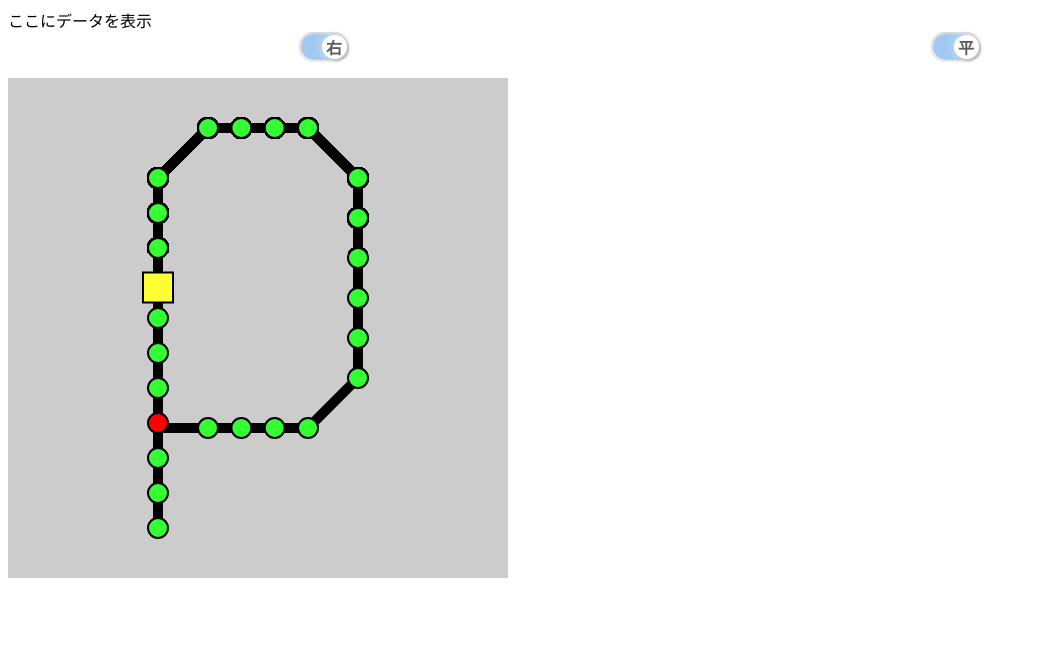
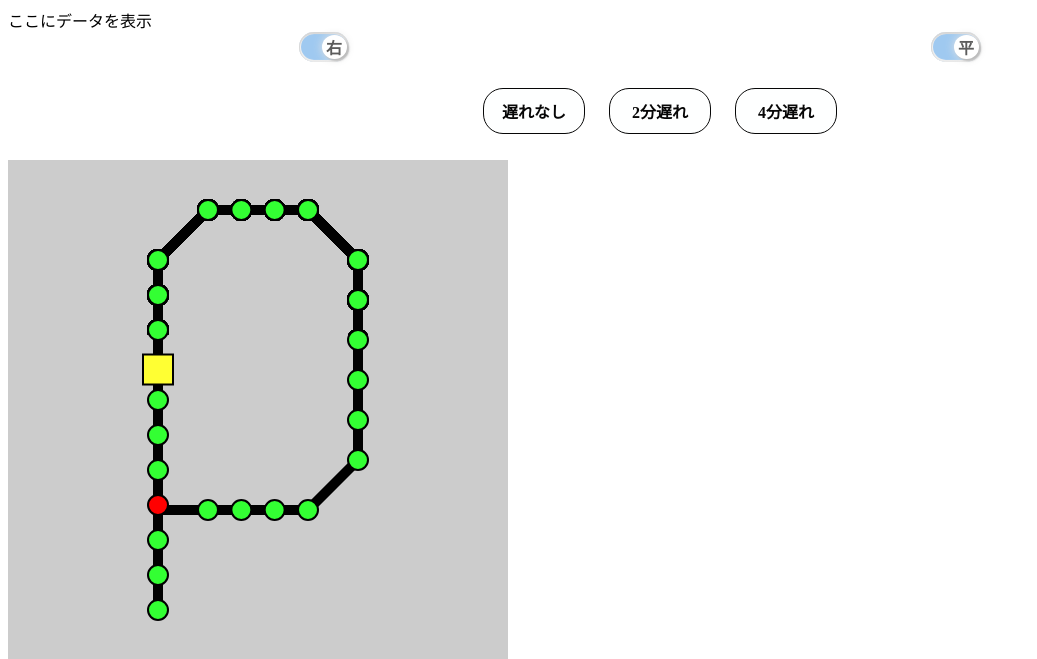
Before and after one commit to Moon-landing-Tsukuba/busvis, a PHP site: page / in a window 1280 px wide. Shown: the top 659 px of the page, without its empty margins (0-1037 px from the left). Run offline with PHP 8.4, Linux system fonts and the light colour scheme.

Commit message:
ユーザーからの反応を貰うボタンを追加(途中)

```diff
--- a/index.html
+++ b/index.html
@@ -15,6 +15,14 @@
             <div class="btn switch-holiday-weekday weekday"></div>
         </div>
 
+        <div class="user-reaction-box">
+            <ul>
+                <li class="reaction-item" data-late="0">遅れなし</li>
+                <li class="reaction-item" data-late="2">2分遅れ</li>
+                <li class="reaction-item" data-late="4">4分遅れ</li>
+            </ul>
+        </div>
+
         <p id="helloworld"></p>
         <p id="testdis"></p>
         <div id="container"></div>
--- a/index.js
+++ b/index.js
@@ -27,6 +27,16 @@ document.querySelector(".switch-holiday-weekday").addEventListener("click",(even
   }
   decide_timetable(administrator);
   console.log(administrator);
+})
+
+const reactions = document.querySelectorAll(".reaction-item");
+reactions.forEach(reaction => {
+  reaction.addEventListener("click", () => {
+    const late = reaction.dataset.late;
+    const id = 3;
+    const direction = administrator.direction;
+    alert("late : " + late + " - id : " + id + " - direction : " + direction);
+  })
 })
 
 const w = 500;
--- a/style.css
+++ b/style.css
@@ -57,3 +57,31 @@
   margin-left: 40%;
   box-shadow: 2px 2px 2px 0 #bbbbbb, 0px 0px 10px 0 #e4e4e4;
 }
+
+.user-reaction-box{
+  text-align: center;
+}
+
+.user-reaction-box ul{
+  list-style-type: none;
+  /* text-align: center; */
+}
+
+.user-reaction-box ul li{
+  display: inline-block;
+  text-align: center;
+  width: 100px;
+  border-radius: 20px;
+  border: 1px solid;
+  padding: 10px 0;
+  margin: 10px;
+  vertical-align: middle;
+  background: rgba(254, 255, 255, 0.5);
+  font-weight: bold;
+  color:rgb(7, 7, 7);
+  cursor: pointer;
+}
+
+.user-reaction-box ul li:hover{
+  background-color: rgba(187, 187, 187, 0.2);
+}
```
